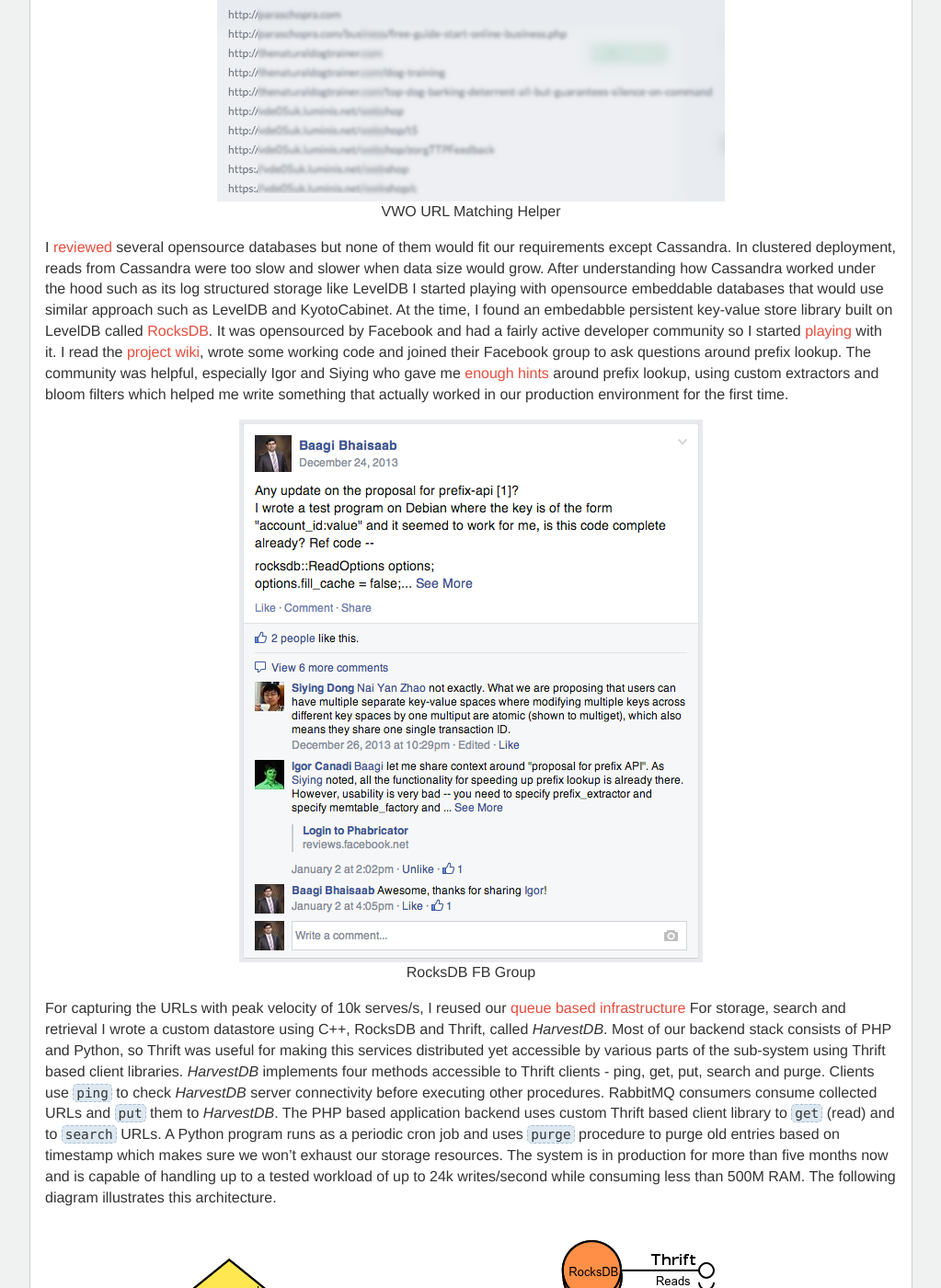
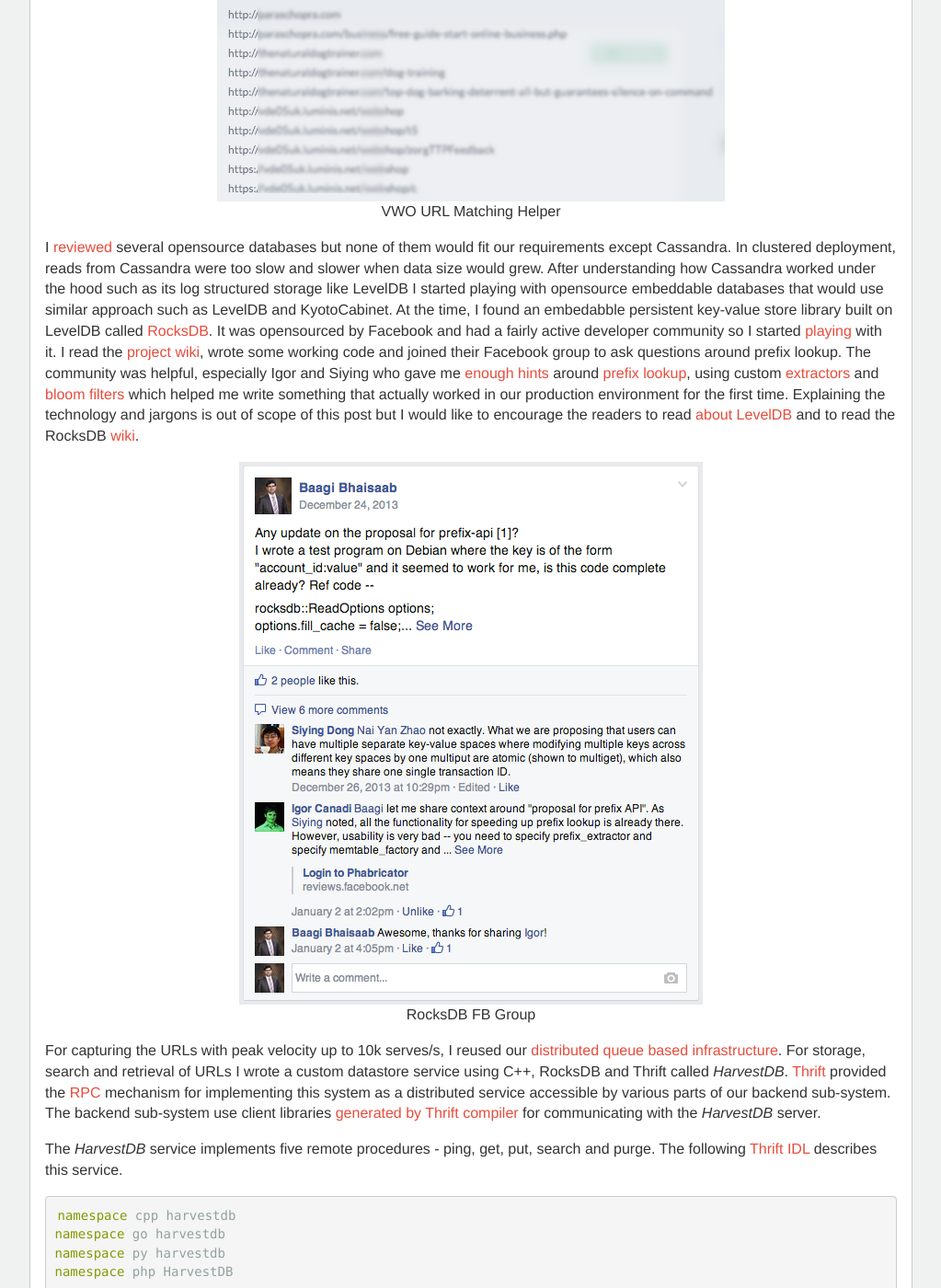
Before and after one commit to wingify/wingify.github.io, a Jekyll site: the page built from _posts/2014-06-13-fast-storage-with-rocksdb.markdown, in a window 1280 px wide and 1400 px high, scrolled down 1183 px. Shown: the whole window at 92% size, without its empty margins (128-1151 px from the left). Built offline with Jekyll 4.4.1, drawn with Linux system fonts in a browser that asks for light colours; comment, search, counter and statistics services are not loaded; some of the changed text lies outside the part shown.

Commit message:
post: fix information, add links
Signed-off-by: Rohit Yadav <rohit.yadav@wingify.com>

```diff
--- a/_posts/2014-06-13-fast-storage-with-rocksdb.markdown
+++ b/_posts/2014-06-13-fast-storage-with-rocksdb.markdown
@@ -18,7 +18,7 @@
 nothing worked out for us with that kind of high speed writes. We also wanted our
 system to respond very quickly, under 40ms between
 internal servers on private network. This post talks about how we were able to
-make such a system using C++11, [RocksDB](http://rocksdb.org) and Thrift.
+make such a system using C++11, [RocksDB](http://rocksdb.org) and [Thrift](http://thrift.apache.org).
 
 First, let me start by sharing the use cases of such a system in VWO; the
 following screenshot shows a feature where users can enter a URL to check if VWO
@@ -41,7 +41,7 @@
 I [reviewed](http://kkovacs.eu/cassandra-vs-mongodb-vs-couchdb-vs-redis)
 several opensource databases but none of them would fit our requirements except
 Cassandra. In clustered deployment, reads from Cassandra were too slow and slower
-when data size would grow. After understanding how Cassandra worked under the
+when data size would grew. After understanding how Cassandra worked under the
 hood such as its log structured storage like LevelDB I started playing with opensource
 embeddable databases that would use similar approach such as LevelDB and KyotoCabinet.
 At the time, I found an embedabble persistent key-value store
@@ -52,30 +52,78 @@
 wrote some working code and joined their Facebook group to ask questions around
 prefix lookup. The community was helpful, especially Igor and
 Siying who gave me [enough hints](https://www.facebook.com/groups/rocksdb.dev/permalink/506160312815821/)
-around prefix lookup, using custom extractors and bloom filters which helped me
+around [prefix lookup](https://github.com/facebook/rocksdb/wiki/Prefix-Seek-API-Changes),
+using custom [extractors](https://github.com/facebook/rocksdb/wiki/Hash-based-memtable-implementations)
+and [bloom filters](http://en.wikipedia.org/wiki/Bloom_filter) which helped me
 write something that actually worked in our production environment for the first time.
+Explaining the technology and jargons is out of scope of this post but I would like
+to encourage the readers to read
+[about](http://google-opensource.blogspot.in/2011/07/leveldb-fast-persistent-key-value-store.html)
+[LevelDB](https://code.google.com/p/leveldb/) and to read the RocksDB [wiki](https://github.com/facebook/rocksdb/wiki).
 
 <div style="text-align:center; margin:5px">
 <img src="/images/2014/06/2.png"><br>
 <p>RocksDB FB Group</p>
 </div>
 
-For capturing the URLs with peak velocity of 10k serves/s, I reused our
-[queue based infrastructure](/scaling-with-queues/)
-For storage, search and retrieval I wrote a custom datastore using C++, RocksDB
-and Thrift, called _HarvestDB_. Most of our backend stack consists of PHP and
-Python, so Thrift was useful for making this services distributed yet accessible
-by various parts of the sub-system using Thrift based client libraries.
-_HarvestDB_ implements four methods accessible
-to Thrift clients - ping, get, put, search and purge. Clients use `ping` to check
-_HarvestDB_ server connectivity before executing other procedures. RabbitMQ
-consumers consume collected URLs and `put` them to _HarvestDB_. The PHP based
-application backend uses custom Thrift based client library to `get` (read) and to `search` URLs.
+For capturing the URLs with peak velocity up to 10k serves/s, I reused our
+[distributed queue based infrastructure](/scaling-with-queues/).
+For storage, search and retrieval of URLs I wrote a custom datastore service
+using C++, RocksDB and Thrift called _HarvestDB_. [Thrift](http://thrift.apache.org/)
+provided the [RPC](http://en.wikipedia.org/wiki/Remote_procedure_call) mechanism
+for implementing this system as a distributed service accessible by various parts
+of our backend sub-system. The backend sub-system use client libraries
+[generated by Thrift compiler](http://thrift.apache.org/tutorial) for communicating
+with the _HarvestDB_ server.
+
+The _HarvestDB_ service implements five remote procedures - ping, get,
+put, search and purge. The following [Thrift IDL](http://thrift.apache.org/docs/idl)
+describes this service.
+
+{% highlight cpp %}
+
+namespace cpp harvestdb
+namespace go harvestdb
+namespace py harvestdb
+namespace php HarvestDB
+
+struct Url {
+    1: required i64    timestamp;
+    2: required string url;
+    3: required string version;
+}
+
+typedef list<Url> UrlList
+
+struct UrlResult {
+    1: required i32          id;
+    2: required i32          found;
+    3: required i32          total;
+    4: required list<string> urls;
+}
+
+service HarvestDB {
+    bool ping(),
+    Url get(1:i32 id, 2:string url),
+    bool put(1:i32 id, 2:Url url),
+    UrlResult search(1:i32 id,
+                     2:string includeRegex,
+                     3:string excludeRegex,
+                     4:i32 size,
+                     5:i32 timeout),
+    bool purge(1:i32 id, 2:i64 timestamp)
+}
+{% endhighlight %}
+
+Clients use `ping` to check _HarvestDB_ server connectivity before executing
+other procedures. RabbitMQ consumers consume collected URLs and `put` them to
+_HarvestDB_. The PHP based application backend uses custom Thrift based client
+library to `get` (read) and to `search` URLs.
 A Python program runs as a periodic cron job and uses `purge` procedure to purge old entries
 based on timestamp which makes sure we won't exhaust our storage
 resources. The system is in production for more than five months now and is
 capable of handling up to a tested workload of up to 24k writes/second while consuming
-less than 500M RAM. The following diagram illustrates this architecture.
+less than 500MB RAM. The following diagram illustrates this architecture.
 
 <div style="text-align:center; margin:5px">
 <img src="/images/2014/06/3.png"><br>
```
Also changed, not shown: other parts of _posts/2014-06-13-fast-storage-with-rocksdb.markdown (+2 -2 lines).
